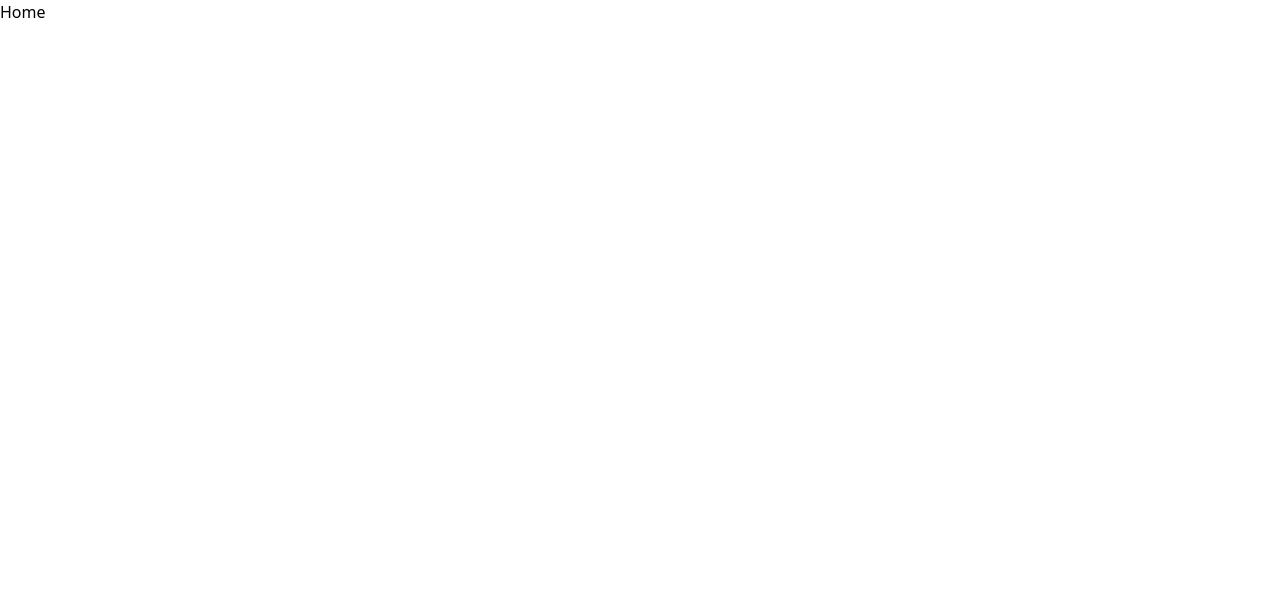
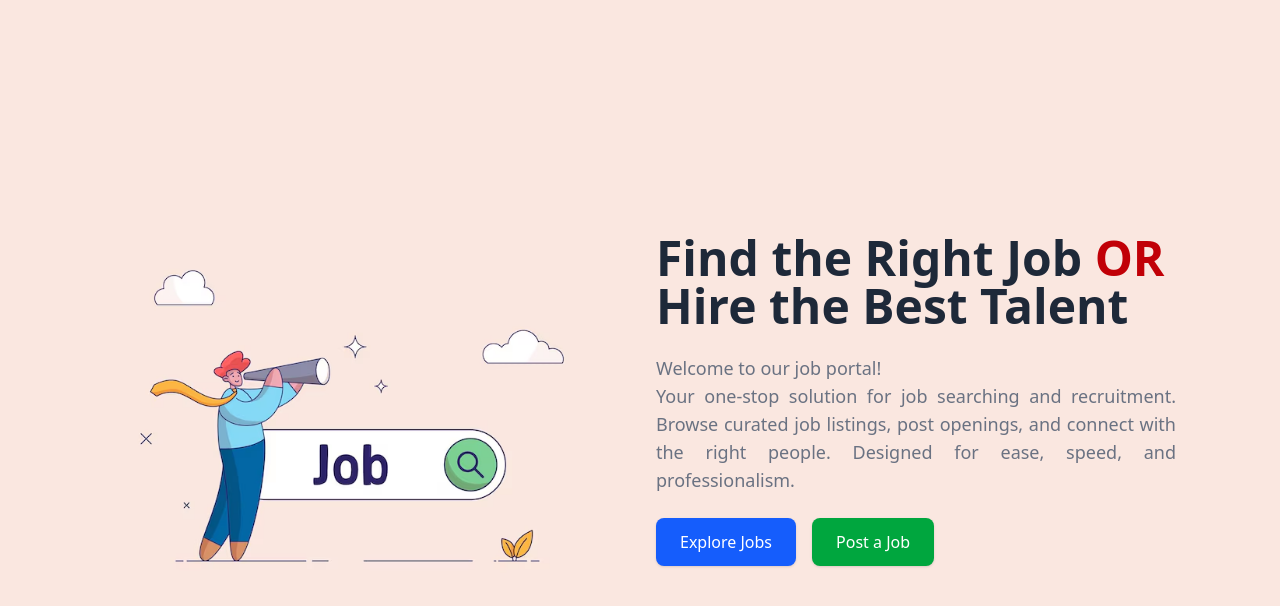
Before and after one commit to otniel-tamini/aws-ecr-deploy, a React (Vite) app in the folder frontend/: page / in a window 1280 px wide. Shown: the top 606 px of the page. Built offline with nearby package versions, Linux system fonts and the light colour scheme.

Commit message:
Set custom color tailwind and design home page

```diff
--- a/frontend/src/index.css
+++ b/frontend/src/index.css
@@ -1 +1,5 @@
 @import "tailwindcss";
+
+@theme {
+  --color-peach: #fae7e0;
+}
--- a/frontend/src/pages/Home.jsx
+++ b/frontend/src/pages/Home.jsx
@@ -1,7 +1,44 @@
-const Home = () => {
-  return (
-    <div>Home</div>
-  )
-}
+import React from "react";
+import { Link } from "react-router-dom";
+import heroImage from "/assets/job-portal-hero.avif";
 
-export default Home
+const Home = () => (
+  <div className="bg-peach min-h-screen flex flex-col md:flex-row items-center justify-center px-6 md:px-16 py-10">
+
+    {/* Left Section - hidden on small screens */}
+    <div className="hidden md:block md:w-1/2">
+      <img
+        src={heroImage}
+        alt="Job Portal"
+        className="w-full h-auto object-cover rounded-lg"
+      />
+    </div>
+
+    {/* Right Section */}
+    <div className="md:w-1/2 text-center md:text-left mt-10 md:mt-0 px-4 pr-10">
+      <h1 className="text-4xl sm:text-5xl font-bold text-gray-800 mb-6">
+        Find the Right Job <span className="text-red-700">OR</span><br />Hire the Best Talent
+      </h1>
+      <p className="text-lg text-gray-500 mb-6 text-justify">
+        Welcome to our job portal!<br />
+        Your one-stop solution for job searching and recruitment.
+        Browse curated job listings, post openings, and connect with the right people.
+        Designed for ease, speed, and professionalism.
+      </p>
+      <div className="flex flex-col sm:flex-row sm:justify-start gap-4 justify-center">
+        <Link to="/employee/feed">
+          <button className="px-6 py-3 bg-blue-600 text-white font-medium rounded-lg shadow hover:bg-blue-700 transition duration-300">
+            Explore Jobs
+          </button>
+        </Link>
+        <Link to="/employer/create-job-post">
+          <button className="px-6 py-3 bg-green-600 text-white font-medium rounded-lg shadow hover:bg-green-700 transition duration-300">
+            Post a Job
+          </button>
+        </Link>
+      </div>
+    </div>
+  </div>
+);
+
+export default Home;
```
Also changed, not shown: frontend/public/assets/job-portal-hero.avif (added).
